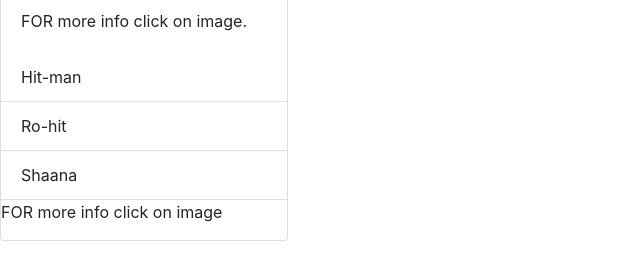
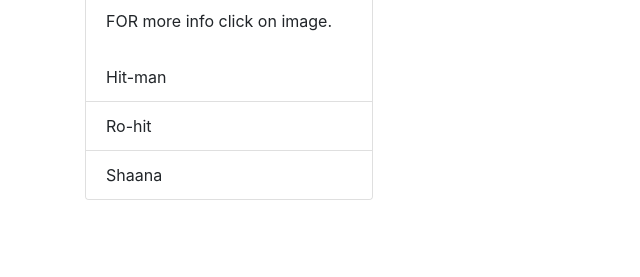
Before and after one commit to AbhinavChanduChenumalla/rohitsharma, a plain HTML site: page index.html in a window 1280 px wide. Shown: the part 319-596 px from the top of the page, without its empty margins (0-640 px from the left). Drawn offline with nearby package versions, Linux system fonts and the light colour scheme.

Commit message:
Update index.html

```diff
--- a/index.html
+++ b/index.html
@@ -15,7 +15,7 @@
   <nav class="navbar navbar-expand-lg navbar-light bg-light">
     <a class="navbar-brand" href="#">Rohit Sharma</a>
   </nav>
-</div>
+
 
     <div class="card" style="width: 18rem;">
   <a href="https://en.wikipedia.org/wiki/Rohit_Sharma"><img src="https://upload.wikimedia.org/wikipedia/commons/thumb/f/f7/Rohit_Sharma_November_2016_%28cropped%29.jpg/260px-Rohit_Sharma_November_2016_%28cropped%29.jpg" class="card-img-top" alt="..."></a>
@@ -34,9 +34,7 @@
   </div>
 </div>-->
 
-
-     <p>FOR more info click on image</p>
-
+      </div>
     <!-- Optional JavaScript -->
     <!-- jQuery first, then Popper.js, then Bootstrap JS -->
     <script src="https://code.jquery.com/jquery-3.4.1.slim.min.js" integrity="sha384-J6qa4849blE2+poT4WnyKhv5vZF5SrPo0iEjwBvKU7imGFAV0wwj1yYfoRSJoZ+n" crossorigin="anonymous"></script>
```
